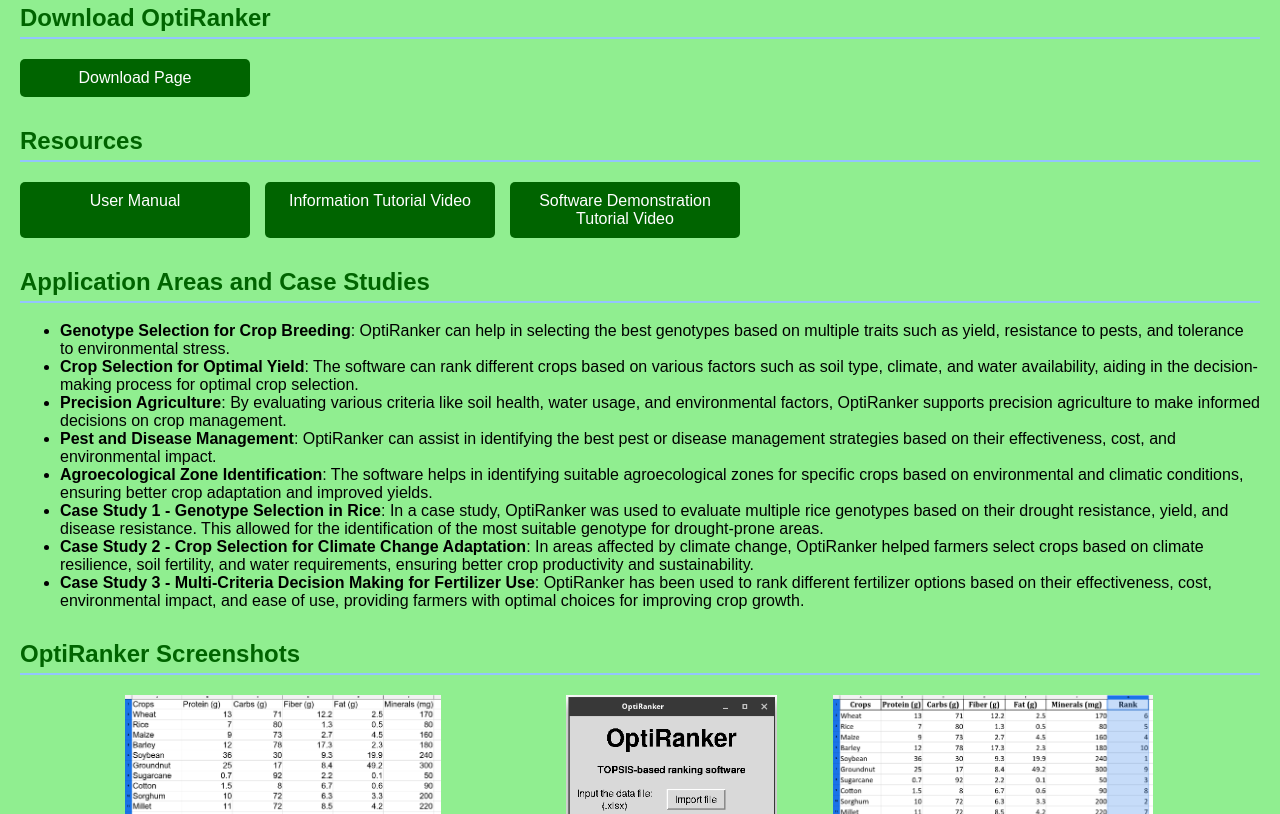
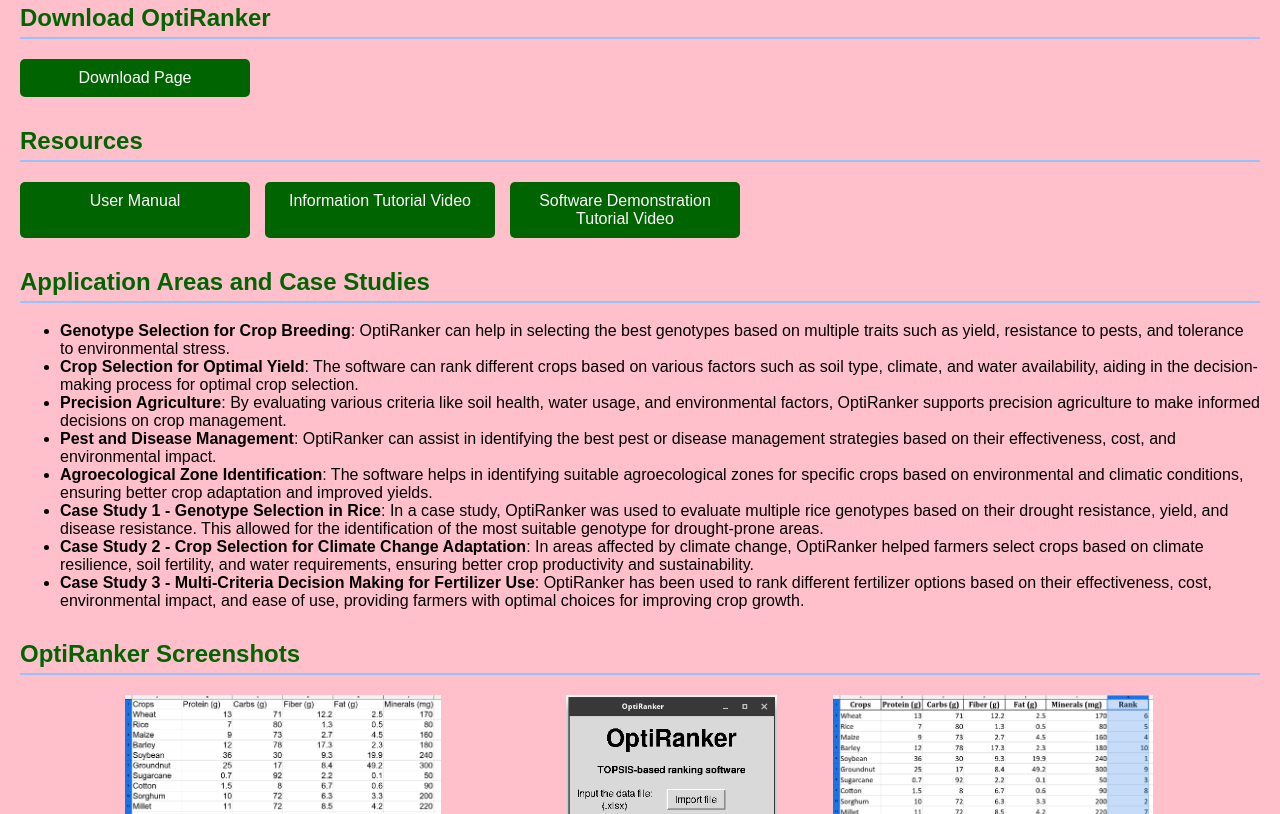
Before and after one commit to ICAR-TECH/optiranker, a plain HTML site: page index.html in a window 1280 px wide. Shown: the part 841-1655 px from the top of the page. Drawn offline with Linux system fonts and the light colour scheme.

Commit message:
Update index.html

```diff
--- a/index.html
+++ b/index.html
@@ -10,7 +10,7 @@
             margin: 0;
             padding: 0;
             color: black;
-            background-color: lightgreen; /* Dark Blue */
+            background-color: pink; /* Dark Blue */
         }
         header {
             background-color: darkgreen; /* Medium Blue */
```
